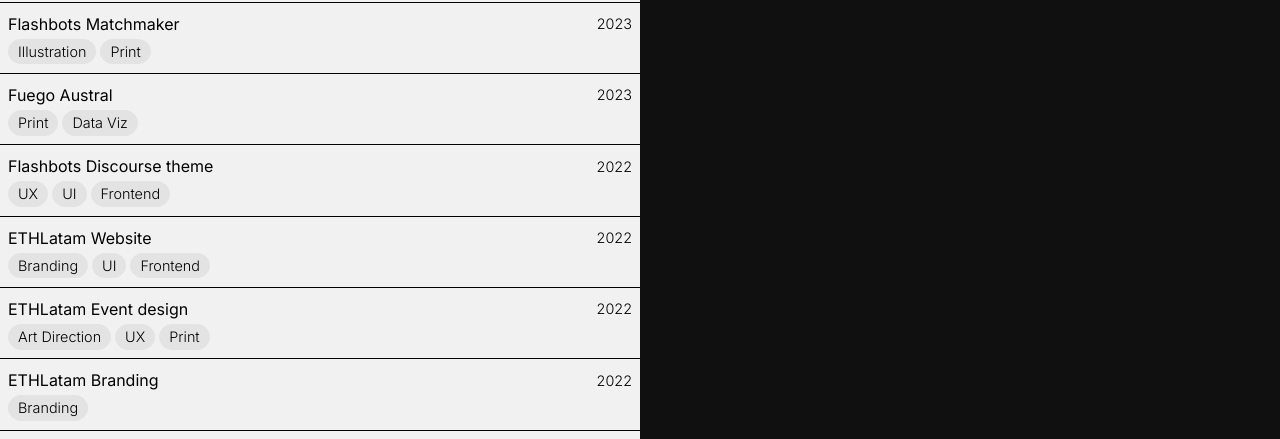
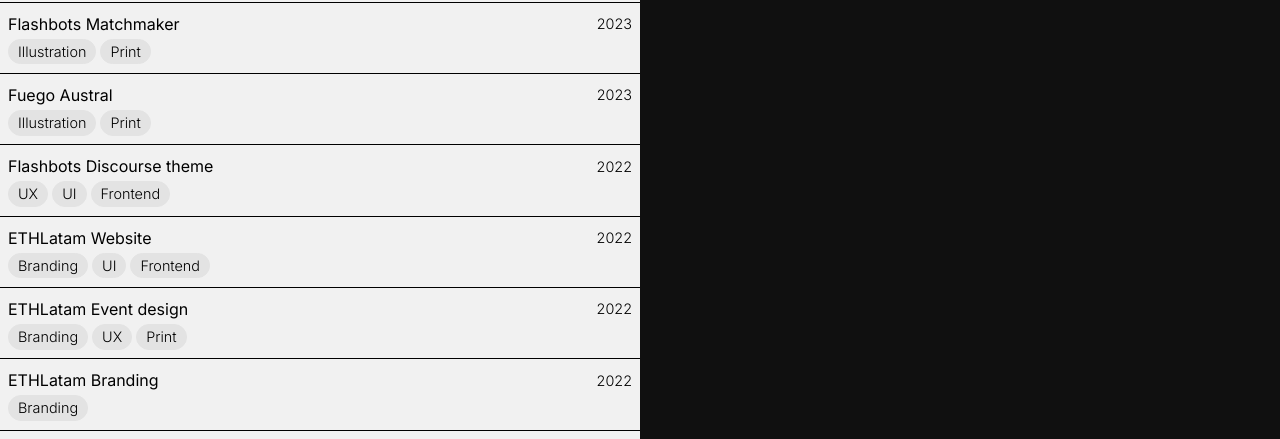
Before and after one commit to deadpine/deadpine.xyz, a Jekyll site: the page built from index.md, in a window 1280 px wide and 900 px high, scrolled down 1721 px. Shown: the part 146-585 px from the top of the window. Built offline with Jekyll 4.4.1, drawn with Linux system fonts in a browser that asks for light colours.

Commit message:
Update tags

```diff
--- a/_posts/2022-08-01-ethlatam-event.md
+++ b/_posts/2022-08-01-ethlatam-event.md
@@ -2,7 +2,7 @@
 layout: default
 title: ETHLatam Event design
 date: 2022-08-11 -0300
-tags: [Art Direction, UX, Print]
+tags: Branding UX Print
 image: /img/work/ethlatam-event.jpg
 link: https://ethlatam.org/
 ---
--- a/_posts/2023-03-01-fuego-austral.md
+++ b/_posts/2023-03-01-fuego-austral.md
@@ -2,6 +2,6 @@
 layout: default
 title: Fuego Austral
 date: 2023-02-07 -0300
-tags: [Print, Data Viz]
+tags: Illustration Print
 image: /img/work/fuegoaustral.jpg
 ---
```
